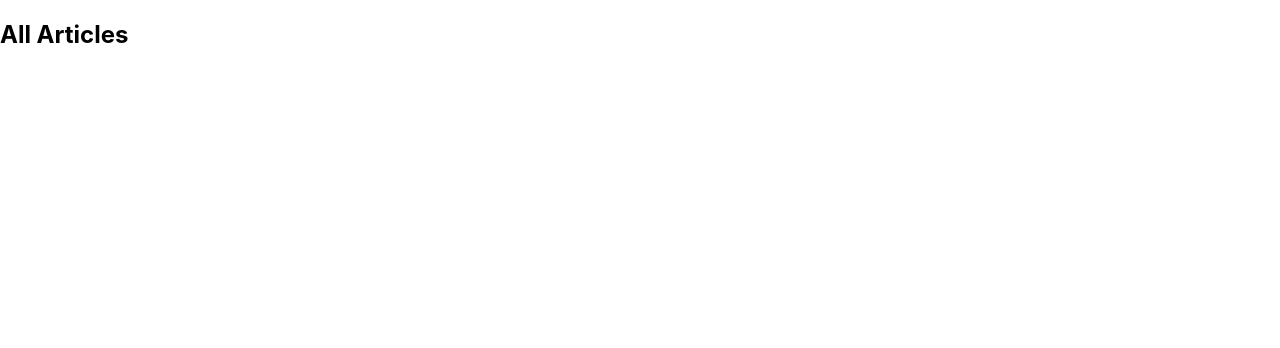
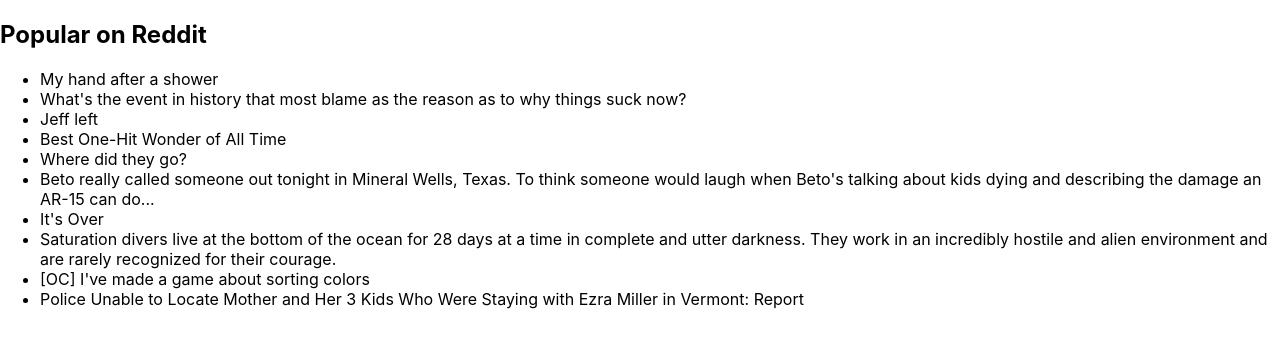
Before and after one commit to philburney/rslash-reader, a React (Create React App) app: page / in a window 1280 px wide. Shown: the top 348 px of the page. Built offline with nearby package versions, Linux system fonts and the light colour scheme.

Commit message:
titles and no errors

```diff
--- a/src/features/articlePreviews/ArticlePreviews.js
+++ b/src/features/articlePreviews/ArticlePreviews.js
@@ -24,8 +24,17 @@
 
         return (
             <>
-        <section className='articles-container'>
-        <h2 className='section-title'>All Articles</h2>
+            <section className='articles-container'>
+            <h2 className='section-title'>Popular on Reddit</h2>
+            <ul>
+
+                {articles.map((article,index)=>{
+                    return (
+                    <li key={index}>{article}</li>
+                    )
+                })}
+
+            </ul>
         </section>
     </>
         );
```
